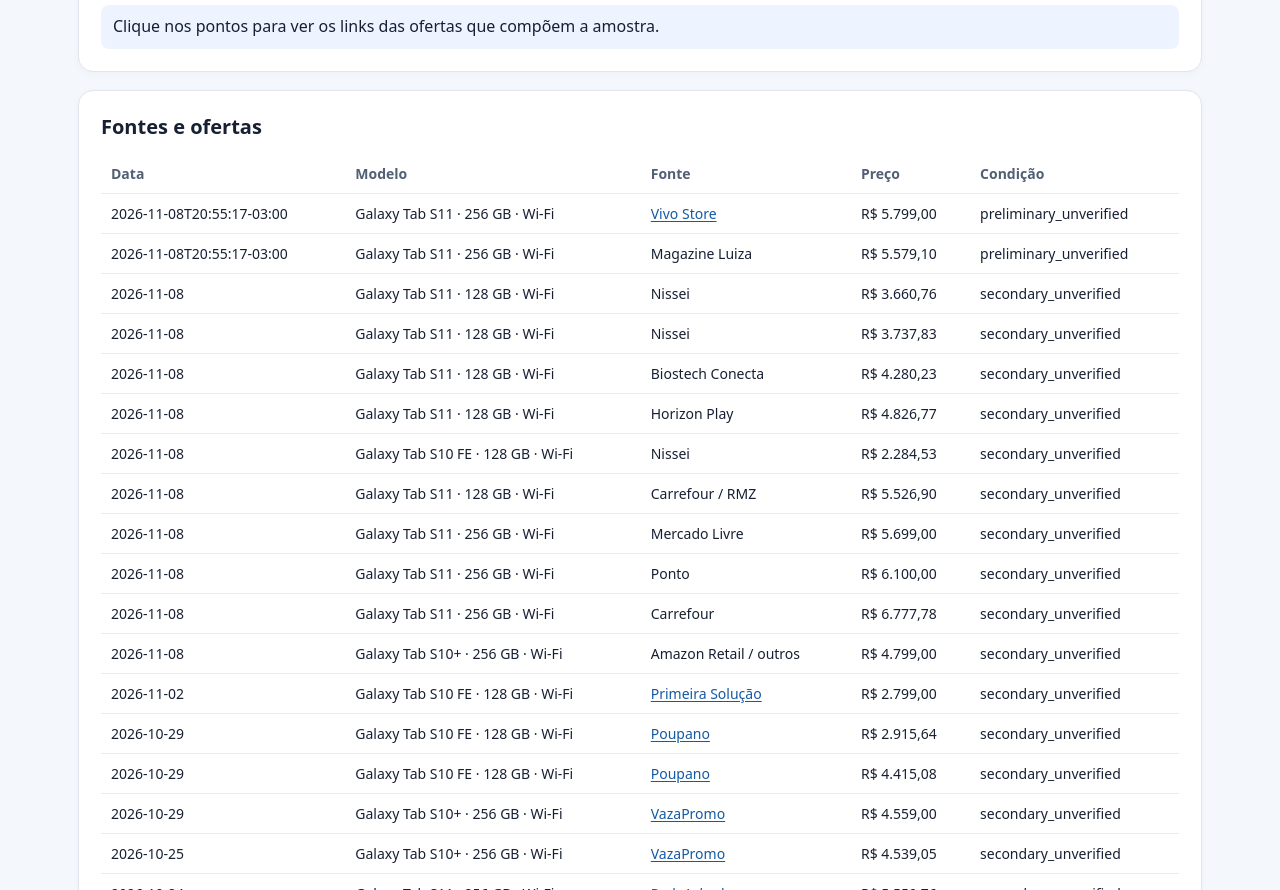
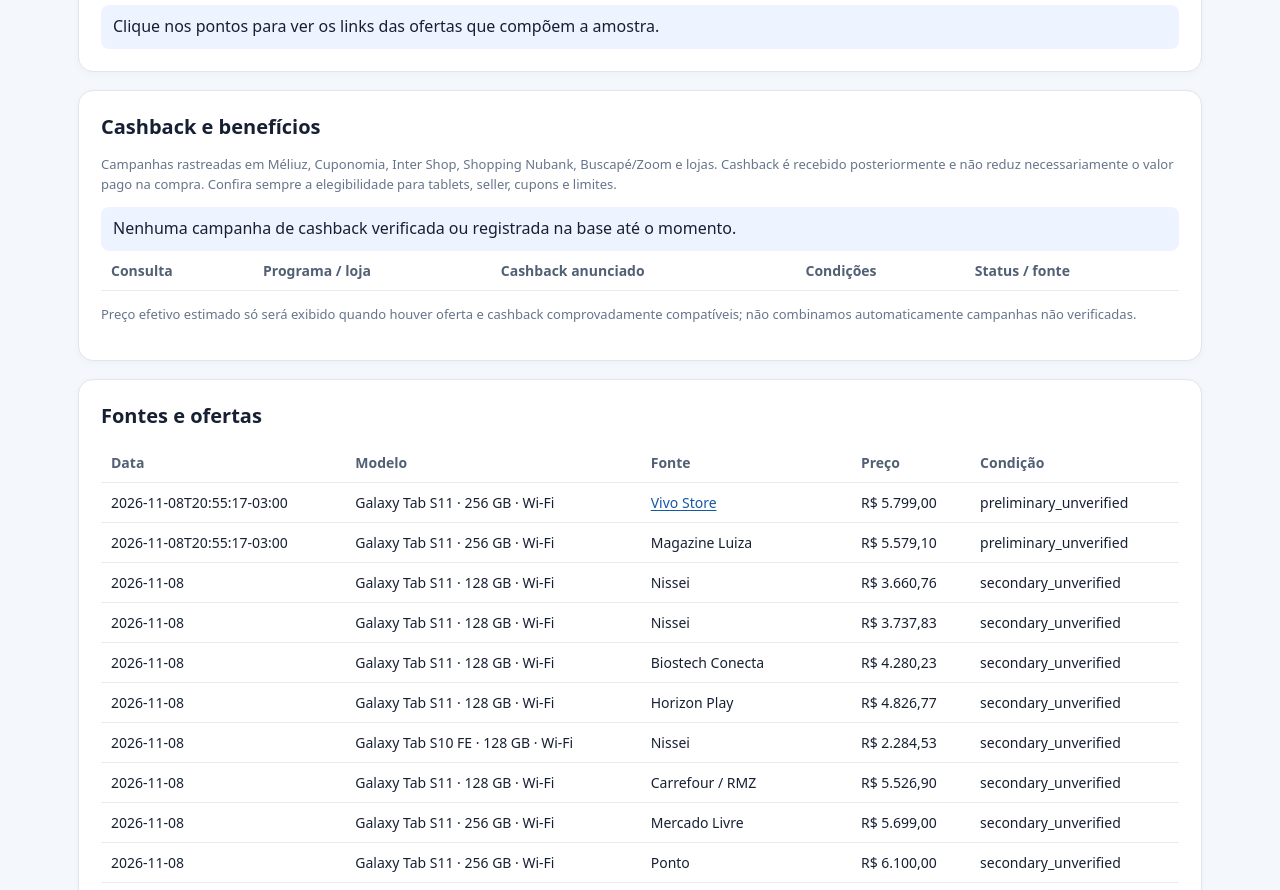
Before and after one commit to guilhermeodk/galaxy-tab-dashboard, a plain HTML site: page index.html in a window 1280 px wide. Shown: the part 2544-3434 px from the top of the page. Drawn offline with Linux system fonts and the light colour scheme.

Commit message:
Add cashback campaigns section with verified-status table and empty state

```diff
--- a/index.html
+++ b/index.html
@@ -9,6 +9,7 @@
 <section class="card"><h2>Todos os preços já rastreados</h2><p class="muted">Reúne ofertas observadas e referências históricas em um único gráfico. Os pontos não equivalem necessariamente a ofertas disponíveis hoje; pontos com fonte direta abrem o link; pontos esmaecidos indicam fonte ausente.</p><div id="combinedGraph"></div><div id="combinedTip" class="tip">Clique em um ponto para abrir a fonte. Consulte o status de verificação na tabela.</div></section><section class="card"><h2>Ofertas observadas por loja</h2><p class="muted">Este gráfico mostra somente anúncios coletados pelo nosso monitoramento, por loja e data. Diferentemente do primeiro gráfico, não inclui referências históricas externas. Com poucos anúncios, haverá poucos pontos. Preços preliminares não são preços finais garantidos.</p><div id="offersGraph"></div><div id="offersTip" class="tip">Selecione um ponto para ver loja, data e preço; clique para abrir a fonte.</div></section>
 <section class="card"><h2>Histórico externo</h2><p class="muted">Pontos isolados de fontes históricas; não representam uma série contínua. Algumas fontes são comparadores, não anúncios diretos da loja.</p><div id="externalGraph"></div><div id="externalTip" class="tip">Passe o mouse ou toque em um ponto para identificar a fonte. Clique para abrir.</div></section>
 <section class="card"><h2>Histórico próprio: mínimo, média e máximo</h2><p class="muted">Faixa entre mínimo e máximo, com média central. Somente amostras verificadas e comparáveis. Para evitar estatísticas enganosas, este gráfico aparece apenas quando todas as lojas estão selecionadas.</p><div id="summaryGraph"></div><div id="summaryTip" class="tip">Clique nos pontos para ver os links das ofertas que compõem a amostra.</div></section>
+<section class="card" id="cashbackSection"><h2>Cashback e benefícios</h2><p class="muted">Campanhas rastreadas em Méliuz, Cuponomia, Inter Shop, Shopping Nubank, Buscapé/Zoom e lojas. Cashback é recebido posteriormente e não reduz necessariamente o valor pago na compra. Confira sempre a elegibilidade para tablets, seller, cupons e limites.</p><div id="cashbackInfo" class="tip">Carregando campanhas...</div><div class="scroll"><table><thead><tr><th>Consulta</th><th>Programa / loja</th><th>Cashback anunciado</th><th>Condições</th><th>Status / fonte</th></tr></thead><tbody id="cashbackRows"></tbody></table></div><p class="muted">Preço efetivo estimado só será exibido quando houver oferta e cashback comprovadamente compatíveis; não combinamos automaticamente campanhas não verificadas.</p></section>
 <section class="card"><h2>Fontes e ofertas</h2><div class="scroll"><table><thead><tr><th>Data</th><th>Modelo</th><th>Fonte</th><th>Preço</th><th>Condição</th></tr></thead><tbody id="sourceRows"></tbody></table></div></section>
 <p class="muted" id="updated"></p><p class="muted">Dados de preços podem mudar. Verifique frete, estoque, garantia, pagamento e elegibilidade de cashback no destino. Este painel não realiza compras.</p>
 </main><script>
@@ -65,6 +66,7 @@ function render(){
  draw('offersGraph','offersTip',observedPoints,'offer');
  draw('externalGraph','externalTip',external.map(r=>({date:r.record_date,sku:sku(r),value:r.value_brl,store:r.source,url:r.url})),'external');
  draw('summaryGraph','summaryTip',summaries.map(r=>({date:r.observed_at_brt,sku:sku(r),value:r.mean_brl,low:r.min_brl,high:r.max_brl,store:'Média de '+r.n_offers+' ofertas',urls:DATA.offers.filter(o=>o.observed_at_brt===r.observed_at_brt&&sku(o)===sku(r)&&['verified','verified_comparable'].includes(o.verification_status)).map(o=>o.url)})),'summary');
+ const cbBody=$('cashbackRows');cbBody.replaceChildren();const campaigns=(DATA.cashback||[]).filter(r=>{const d=dateOnly(r.observed_at_brt);const from=$('dateFrom').value,to=$('dateTo').value;return (!from||d>=from)&&(!to||d<=to)&&(selectedStores.size===allStores.length||selectedStores.has(String(r.store||'').trim()))});$('cashbackInfo').textContent=campaigns.length?campaigns.length+' registro(s) de campanha — confira a verificação e as condições antes de usar.':'Nenhuma campanha de cashback verificada ou registrada na base até o momento.';for(const r of campaigns){const tr=document.createElement('tr');const cols=[r.observed_at_brt,(r.program||'')+' / '+(r.store||''),r.rate_pct?r.rate_pct+'%'+(r.cap_brl?' (teto R$ '+r.cap_brl+')':''):'Valor não informado',[r.eligibility,r.exclusions,r.credit_timing].filter(Boolean).join(' · '),r.verification_status||'Não informado'];for(let i=0;i<cols.length;i++){const td=document.createElement('td');td.textContent=cols[i];if(i===4&&directUrl(r.source_url)){const a=document.createElement('a');a.href=r.source_url;a.target='_blank';a.rel='noopener noreferrer';a.textContent=' · Ver campanha';td.append(a)}tr.append(td)}cbBody.append(tr)}
  const body=$('sourceRows');body.replaceChildren();
  const records=[...offers.map(r=>({date:r.observed_at_brt,name:sku(r),store:r.store,price:r.price_brl,url:r.url,status:r.verification_status})),...external.map(r=>({date:r.record_date,name:sku(r),store:r.source,price:r.value_brl,url:r.url,status:r.verification_status}))].sort((a,b)=>b.date.localeCompare(a.date));
  for(const r of records){const tr=document.createElement('tr');for(const v of [r.date,r.name,r.store,r.price,r.status]){const td=document.createElement('td');if(v===r.store&&directUrl(r.url)){const a=document.createElement('a');a.href=r.url;a.target='_blank';a.rel='noopener noreferrer';a.textContent=r.store;td.append(a)}else td.textContent=v===r.price?money(v):clean(v);tr.append(td)}body.append(tr)}
```
